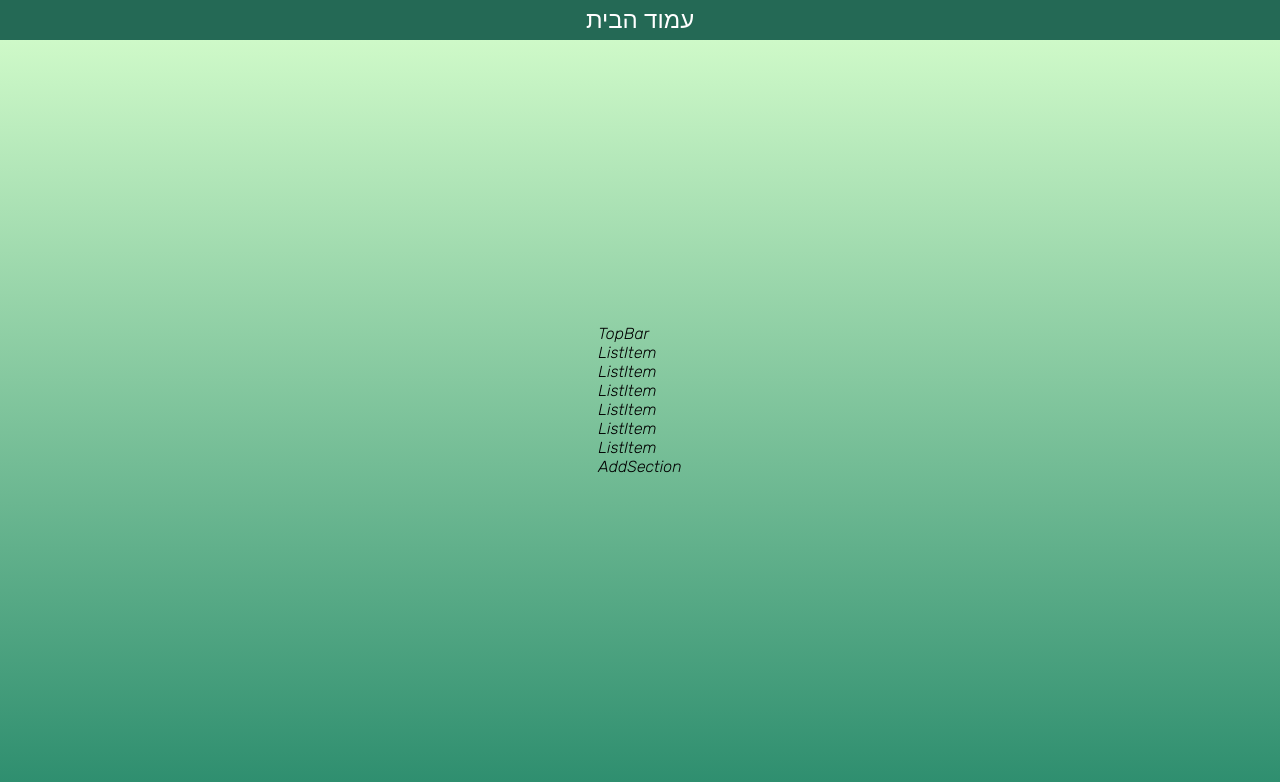
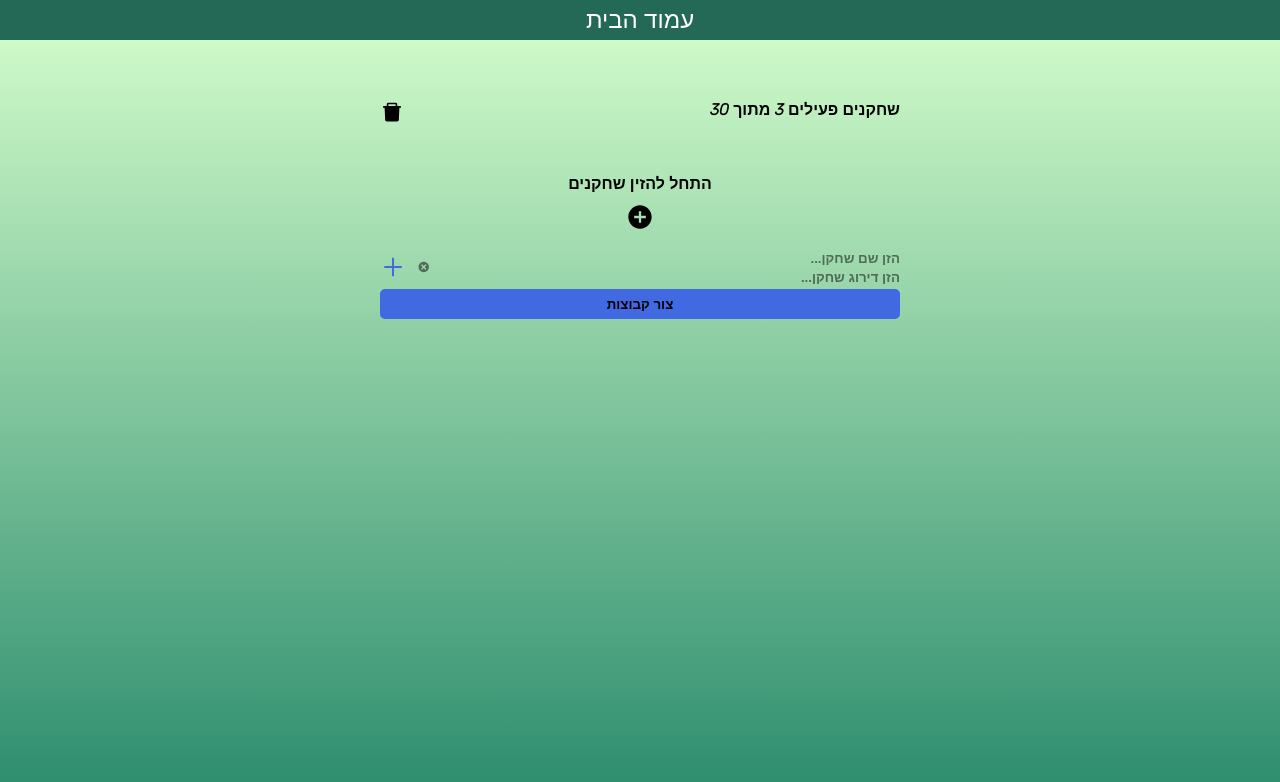
Before and after one commit to uriellevy/Teams-Generator, a React (Create React App) app: page / in a window 1280 px wide. Shown: the top 782 px of the page. Built offline with nearby package versions, Linux system fonts and the light colour scheme.

Commit message:
home page: basic styling added

```diff
--- a/src/App.css
+++ b/src/App.css
@@ -13,14 +13,21 @@
     --color-forth: #4CC17A;
     --color-fifth: #2B8C6D;
     --color-sixth: #246955;
+    --color-remove: #e34234;
+    --color-remove-hover: #800020;
+    --color-approve-hover: #0047AB;
+    --color-approve: #4169E1;
+    --color-separator: rgba(0, 0, 0, 0.5);
     --gradient-primary: linear-gradient(180deg, #D7FFCD 0%, #2B8C6D 100%), linear-gradient(45deg, #73E68C, #4CC17A, #A4FF93);
     --gradient-secondary: radial-gradient(ellipse farthest-corner at 50% 50%, #E8FFE6 0%, #56C756 100%);
-    --border-radius: 8px;
+    --border-radius: 5px;
+    --font-xl: 28px;
     --font-l: 24px;
     --font-m: 20px;
     --font-s: 16px;
     --border: 2px solid #fff;
     --border2: 2px solid rgba(255, 255, 255, 0.5);
+    --transition: all 0.3s ease;
   }
 
   body {
@@ -33,7 +40,7 @@
     height: 100vh;
     background: var(--gradient-primary);
     display: flex;
-    align-items: center;
+    align-items:flex-start;
     justify-content: center;
     font-family: 'Rubik', sans-serif;
   }
--- a/src/components/pages/home/AddSection.module.scss
+++ b/src/components/pages/home/AddSection.module.scss
@@ -0,0 +1,47 @@
+.addSectionWrapper {
+    display: flex;
+    width: 100%;
+    justify-content: flex-end;
+    align-items: center;
+    padding: 7px 0 3px 0;
+    .addItemBtn {
+        font-size: var(--font-xl);
+        color: var(--color-approve);
+        transition: var(--transition);
+        cursor: pointer;
+        &:hover {
+            color: var(--color-approve-hover);
+        }
+    }
+
+    .inputsArea {
+        width: 100%;
+        // text-align: end;
+        display: flex;
+        justify-content: space-between;
+        align-items: center;
+        margin-left: 10px;
+        .inputsWrapper {
+            width: 100%;
+            input {
+                background-color: transparent;
+                outline: none;
+                border: none;
+                width: 100%;
+                font-weight: bold;
+                &::placeholder {
+                    color: var(--color-separator);
+                }
+            }
+        }
+        .eraseText {
+            color: var(--color-separator);
+            font-weight: bold;
+            cursor: pointer;
+            transition: var(--transition);
+            &:hover {
+                color: #000;
+            }
+        }
+    }
+}
--- a/src/components/pages/home/AddSection.tsx
+++ b/src/components/pages/home/AddSection.tsx
@@ -1,9 +1,22 @@
 import React from 'react'
+import classes from "./AddSection.module.scss"
+import { AiOutlinePlus } from 'react-icons/ai';
+import { TiDelete } from 'react-icons/ti';
+
 
 const AddSection = () => {
-  return (
-    <div>AddSection</div>
-  )
+    return (
+        <div className={classes.addSectionWrapper}>
+            <AiOutlinePlus className={classes.addItemBtn} />
+            <div className={classes.inputsArea}>
+                <TiDelete className={classes.eraseText} />
+                <div className={classes.inputsWrapper}>
+                    <input type="text" placeholder='הזן שם שחקן...' dir='rtl' required/>
+                    <input type="number" min={0} max={10} placeholder='הזן דירוג שחקן...' dir='rtl' required/>
+                </div>
+            </div>
+        </div>
+    )
 }
 
 export default AddSection
--- a/src/components/pages/home/Home.module.scss
+++ b/src/components/pages/home/Home.module.scss
@@ -1,3 +1,54 @@
 .homeContainer {
-
+    width: 100%;
+    max-width: 550px;
+    border-radius: 8px;
+    padding: 10px;
+    display: flex;
+    flex-direction: column;
+    justify-content: center;
+    align-items: center;
+    padding-top: 50px;
+    .listWrapper {
+        overflow: auto;
+        height: 65vh;
+    }
+    .listEmptyWrapper {
+        width: 100%;
+        display: flex;
+        flex-direction: column;
+        justify-content: center;
+        align-items: center;
+        cursor: pointer;
+        transition: var(--transition);
+        &:hover {
+            color: var(--color-approve-hover);
+        }
+        .listEmptyText {
+            font-weight: bold;
+            margin-bottom: 10px;
+        }
+        .listEmptyIcon {
+            font-size: var(--font-xl);
+        }
+    }
+    .bottomForm {
+        display: flex;
+        flex-direction: column;
+        width: 100%;
+        margin: 10px 0 10px 0;
+        padding: 0 5px;
+        .btnSubmit {
+            width: 100%;
+            height: 30px;
+            text-align: center;
+            font-weight: bold;
+            background-color: var(--color-approve);
+            border: none;
+            border-radius: var(--border-radius);
+            transition: var(--transition);
+            &:hover {
+                background-color: var(--color-approve-hover);
+            }
+        }
+    }
 }
--- a/src/components/pages/home/Home.tsx
+++ b/src/components/pages/home/Home.tsx
@@ -3,19 +3,30 @@ import classes from "./Home.module.scss"
 import TopBar from './TopBar'
 import ListItem from './ListItem'
 import AddSection from './AddSection'
-import { dummyListItems } from '../../../constants/Consts'
+import { dummyListItems, CONSTS } from '../../../constants/Consts'
+import { RiAddCircleFill } from 'react-icons/ri';
+
 
 const Home = () => {
 
-  return (
-    <div className={classes.homeContainer}>
-        <TopBar/>
-        {dummyListItems.map((item,) => (
-            <ListItem/>
-        ))}
-        <AddSection/>
-    </div>
-  )
+    return (
+        <div className={classes.homeContainer}>
+            <TopBar />
+            {/* <ul className={classes.listWrapper}>
+                {dummyListItems.map((listItem) => (
+                    <ListItem listItem={listItem} />
+                ))}
+            </ul> */}
+            <div className={classes.listEmptyWrapper}>
+                <div className={classes.listEmptyText}>{CONSTS.LIST_EMPTY_TEXT}</div>
+                <RiAddCircleFill className={classes.listEmptyIcon}/>
+            </div>
+            <form className={classes.bottomForm}>
+                <AddSection />
+                <input type="submit" className={classes.btnSubmit} value={CONSTS.GENERATE_TEAMS_BTN} />
+            </form>
+        </div>
+    )
 }
 
 export default Home
--- a/src/components/pages/home/ListItem.tsx
+++ b/src/components/pages/home/ListItem.tsx
@@ -1,8 +1,26 @@
 import React from 'react'
+import classes from "./ListItem.module.scss"
+import { ListItemDesc } from '../../../interfaces/interfaces'
+import { MdRemoveCircle } from 'react-icons/md';
+import { FaEdit } from 'react-icons/fa';
+import { RiAddCircleFill } from 'react-icons/ri';
+import { CONSTS } from '../../../constants/Consts';
 
-const ListItem = () => {
+interface ListItemProps {
+    listItem: ListItemDesc
+}
+
+const ListItem = ({listItem}: ListItemProps) => {
   return (
-    <div>ListItem</div>
+    <li className={classes.listItemWrapper}>
+        <div className={classes.itemIconsWrapper}>
+        <MdRemoveCircle className={classes.iconRemoveItem}/>
+        <FaEdit className={classes.iconEditItem}/>
+
+        </div>
+        <div className={classes.rating}>{listItem.rating}</div>
+        <div className={classes.text}>{listItem.playerName}</div>
+    </li>
   )
 }
 
--- a/src/components/pages/home/TopBar.module.scss
+++ b/src/components/pages/home/TopBar.module.scss
@@ -0,0 +1,19 @@
+.topbarWrapper {
+    display: flex;
+    margin: 50px 0;
+    width: 100%;
+    justify-content: space-between;
+    padding: 0 5px;
+    .topIndication {
+        font-weight: bold;
+    }
+    .deleteAllBtn {
+        color: #000;
+        transition: var(--transition);
+        cursor: pointer;
+        font-size: var(--font-l);
+        &:hover {
+            color: var(--color-remove-hover);
+        }
+    }
+}
--- a/src/components/pages/home/TopBar.tsx
+++ b/src/components/pages/home/TopBar.tsx
@@ -1,8 +1,14 @@
 import React from 'react'
+import classes from "./TopBar.module.scss"
+import { AiFillDelete } from 'react-icons/ai';
+
 
 const TopBar = () => {
   return (
-    <div>TopBar</div>
+    <div className={classes.topbarWrapper}>
+        <AiFillDelete className={classes.deleteAllBtn}/>
+        <div className={classes.topIndication}>שחקנים פעילים 3 מתוך 30</div>
+    </div>
   )
 }
 
--- a/src/constants/Consts.ts
+++ b/src/constants/Consts.ts
@@ -1,10 +1,12 @@
-import {ListItem} from "../interfaces/interfaces";
+import {ListItemDesc, TeamItem} from "../interfaces/interfaces";
 
 export const CONSTS = {
     NAV_TITLE: "עמוד הבית",
+    GENERATE_TEAMS_BTN: "צור קבוצות",
+    LIST_EMPTY_TEXT: "התחל להזין שחקנים",
 };
 
-export const dummyListItems: ListItem[] = [
+export const dummyListItems: ListItemDesc[] = [
     {
         playerName: "אבי נמני",
         rating: 8,
@@ -47,4 +49,80 @@ export const dummyListItems: ListItem[] = [
         isEditMode: false,
         id: "5",
     },
+    {
+        playerName: "אלון מזרחי",
+        rating: 7,
+        isActive: true,
+        isEditMode: false,
+        id: "5",
+    },
+    {
+        playerName: "אלון מזרחי",
+        rating: 7,
+        isActive: true,
+        isEditMode: false,
+        id: "5",
+    },
+    {
+        playerName: "אלון מזרחי",
+        rating: 7,
+        isActive: true,
+        isEditMode: false,
+        id: "5",
+    },
+    {
+        playerName: "אלון מזרחי",
+        rating: 7,
+        isActive: true,
+        isEditMode: false,
+        id: "5",
+    },
 ];
+
+export const dummyTeams: TeamItem[][] = [
+    [ {
+        playerName: "אבי נמני",
+        rating: 8,
+        id: "6",
+    },
+    {
+        playerName: "מנור סולומון",
+        rating: 10,
+        id: "1",
+    },
+    {
+        playerName: "עומר אצילי",
+        rating: 0,
+        id: "2",
+    },],
+    [ {
+        playerName: "אבי נמני",
+        rating: 8,
+        id: "6",
+    },
+    {
+        playerName: "מנור סולומון",
+        rating: 10,
+        id: "1",
+    },
+    {
+        playerName: "עומר אצילי",
+        rating: 0,
+        id: "2",
+    },],
+    [ {
+        playerName: "אבי נמני",
+        rating: 8,
+        id: "6",
+    },
+    {
+        playerName: "מנור סולומון",
+        rating: 10,
+        id: "1",
+    },
+    {
+        playerName: "עומר אצילי",
+        rating: 0,
+        id: "2",
+    },],
+];
--- a/src/interfaces/interfaces.ts
+++ b/src/interfaces/interfaces.ts
@@ -1,7 +1,9 @@
-export interface ListItem {
+export interface TeamItem {
     playerName: string
     rating: number
+    id: string
+}
+export interface ListItemDesc extends TeamItem {
     isActive: boolean
     isEditMode: boolean
-    id: string
 }
```
Also changed, not shown: src/components/pages/home/ListItem.module.scss (+37 -0 lines).
